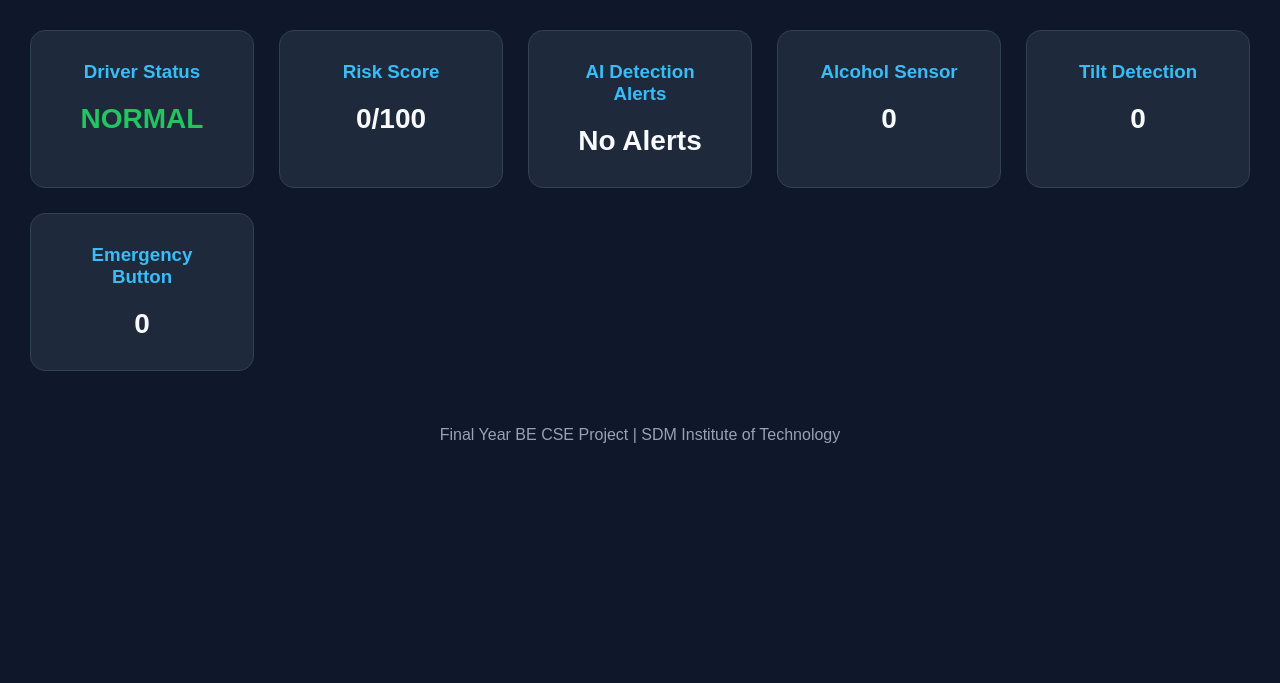
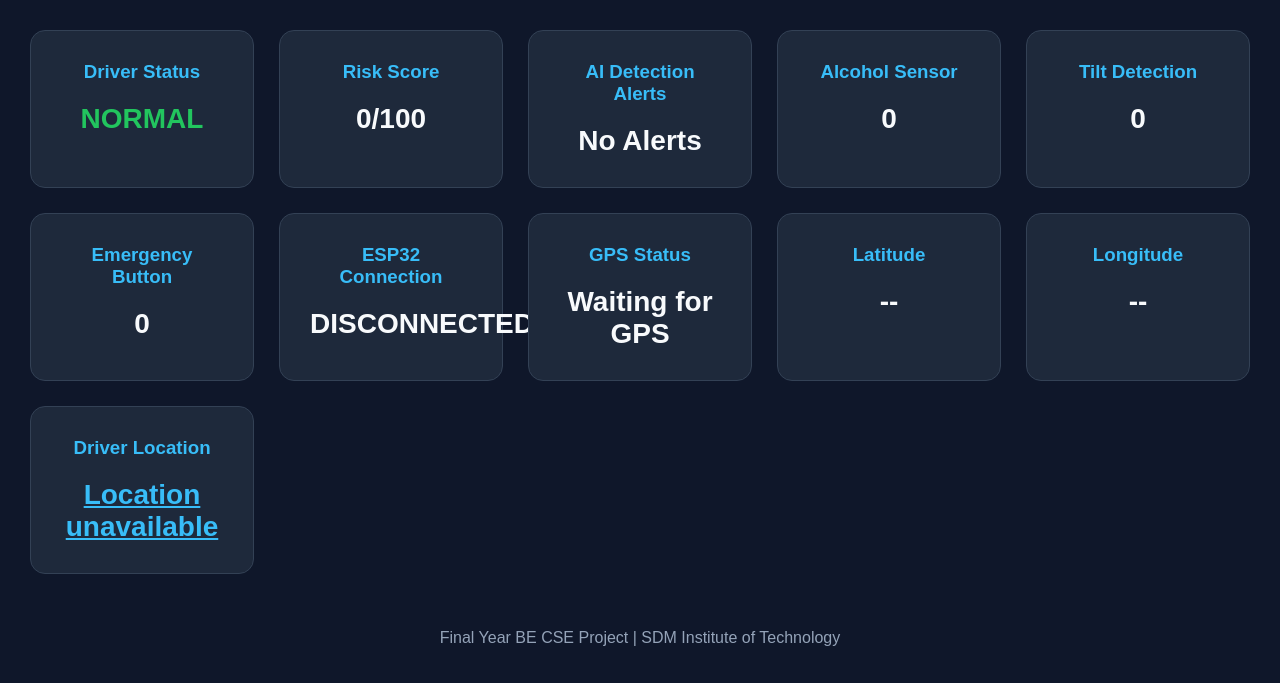
Before and after one commit to varunkumar212005/driver-drowsiness-detection-system, a Flask app: page / in a window 1280 px wide. Shown: the part 117-800 px from the top of the page. Run offline with Flask 3, Linux system fonts and the light colour scheme; data that the repository does not hold is empty.

Commit message:
Update index.html

```diff
--- a/dashboard/templates/index.html
+++ b/dashboard/templates/index.html
@@ -47,6 +47,35 @@
             <p class="value" id="button">0</p>
         </div>
 
+        <div class="card">
+            <h3>ESP32 Connection</h3>
+            <p class="value" id="connection">DISCONNECTED</p>
+        </div>
+
+        <div class="card">
+            <h3>GPS Status</h3>
+            <p class="value" id="gps">Waiting for GPS</p>
+        </div>
+
+        <div class="card">
+            <h3>Latitude</h3>
+            <p class="value" id="latitude">--</p>
+        </div>
+
+        <div class="card">
+            <h3>Longitude</h3>
+            <p class="value" id="longitude">--</p>
+        </div>
+
+        <div class="card">
+            <h3>Driver Location</h3>
+            <p class="value">
+                <a id="mapsLink" href="#" target="_blank" style="color: #38bdf8;">
+                    Location unavailable
+                </a>
+            </p>
+        </div>
+
     </main>
 
     <footer>
```
